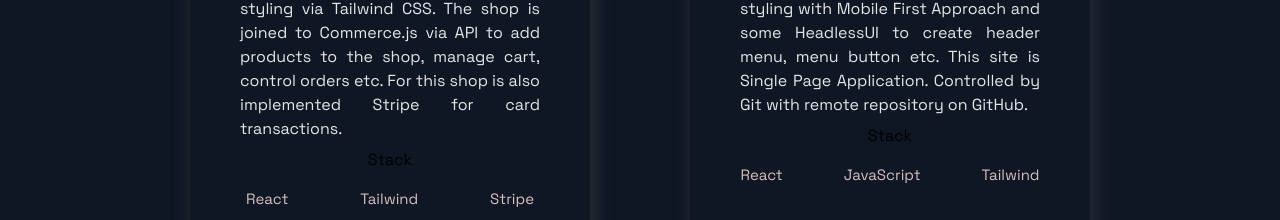
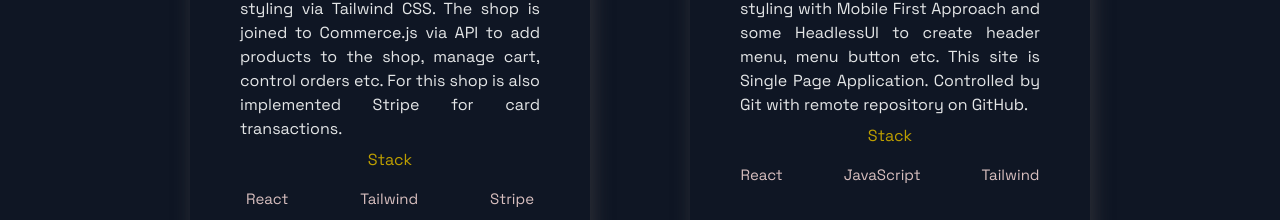
Before and after one commit to yougonnagetyours/my-developer-portfolio, a Next.js app: page / in a window 1280 px wide. Shown: the part 1878-2098 px from the top of the page. Built offline with nearby package versions, Linux system fonts and the light colour scheme.

Commit message:
style projects again

```diff
--- a/src/components/Projects/Projects.js
+++ b/src/components/Projects/Projects.js
@@ -20,7 +20,7 @@ const Projects = () => (
           </TitleContent>
           <CardInfo className="card-info">{description}</CardInfo>
           <div>
-            <TitleContent><p style={{color: "black"}}>Stack</p></TitleContent>
+            <TitleContent><p style={{color: "#be9f00"}}>Stack</p></TitleContent>
             <TagList>
               {tags.map((tag, i) => (
                 <Tag key={i}>{tag}</Tag>
```
